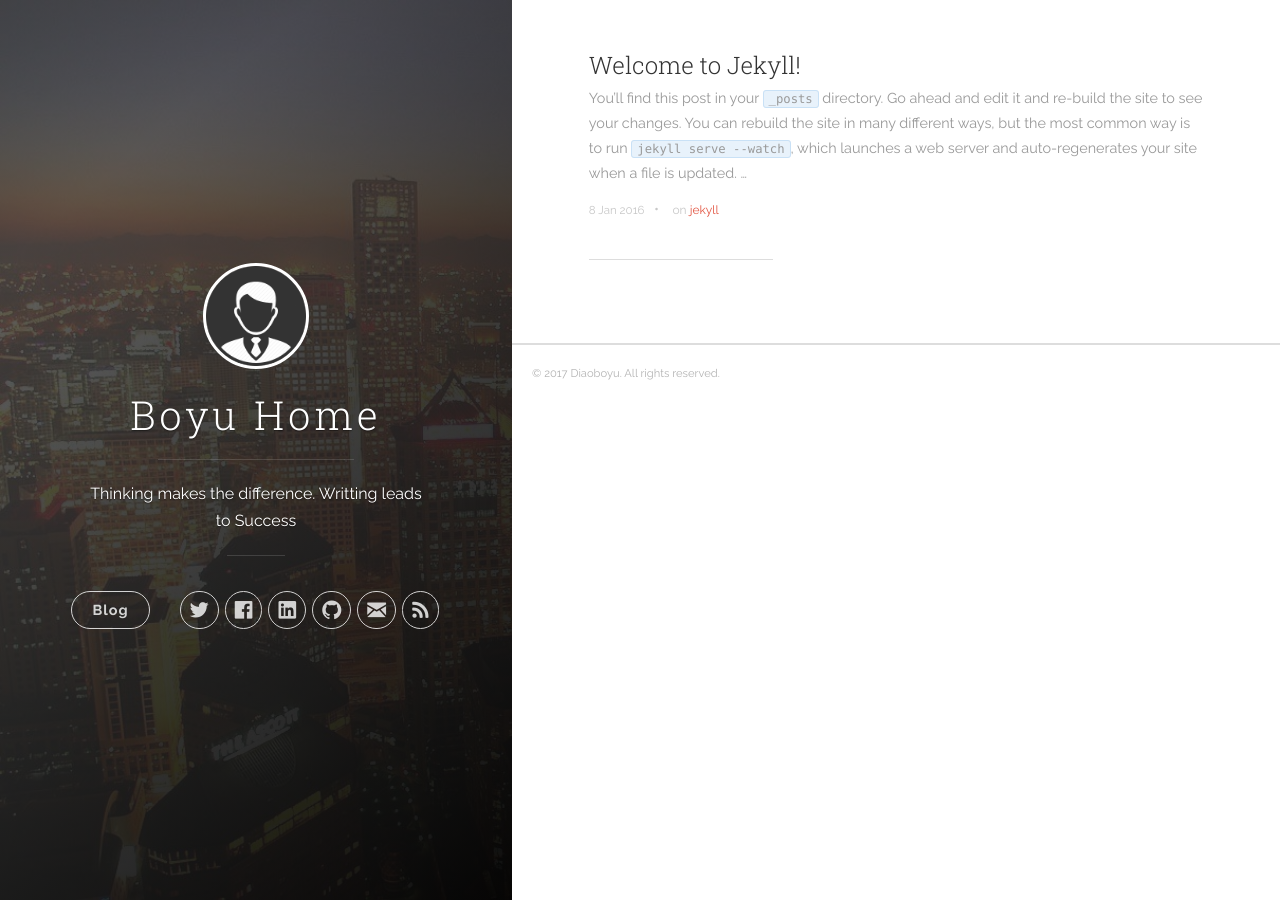
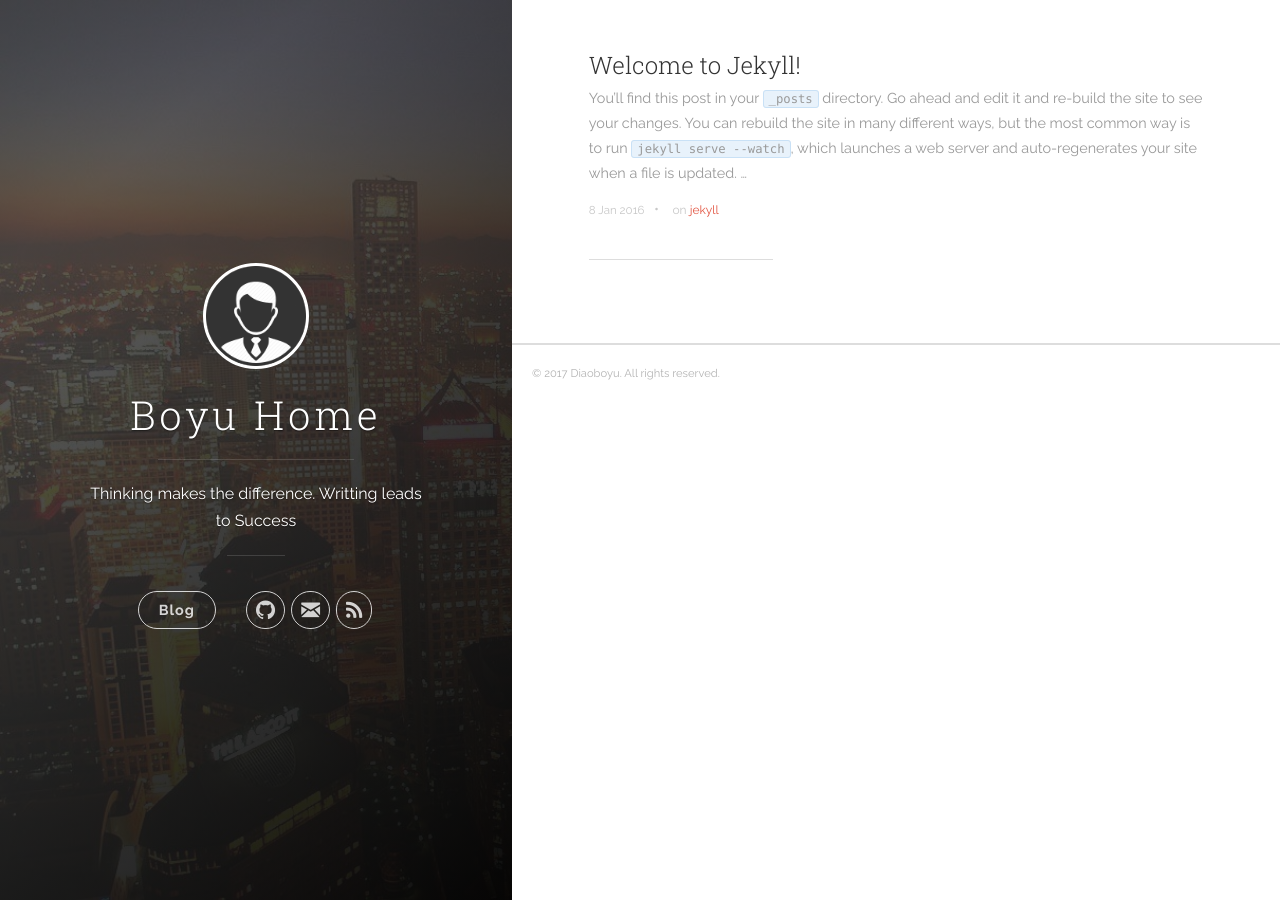
Before and after one commit to ictdby/ictdby.github.io, a Jekyll site: the page built from index.html, in a window 1280 px wide. Built offline with Jekyll 4.4.1, drawn with Linux system fonts in a browser that asks for light colours; nearby versions of some CDN libraries; the list of posts is cut into pages by our own code.

Commit message:
remove twitter fb and linkedin icon

```diff
--- a/_includes/header.html
+++ b/_includes/header.html
@@ -27,35 +27,7 @@
           <nav class="cover-navigation navigation--social">
             <ul class="navigation">
 
-            {% if site.author.twitter_username %}
-              <!-- Twitter -->
-              <li class="navigation__item">
-                <a href="http://twitter.com/{{ site.author.twitter_username }}" title="@{{ site.author.twitter_username }} on Twitter" target="_blank">
-                  <i class="icon icon-social-twitter"></i>
-                  <span class="label">Twitter</span>
-                </a>
-              </li>
-            {% endif %}
 
-            {% if site.author.facebook_username %}
-              <!-- Facebook -->
-              <li class="navigation__item">
-                <a href="http://fb.me/{{ site.author.facebook_username }}" title="{{ site.author.facebook_username }} on Facebook" target="_blank">
-                  <i class="icon icon-social-facebook"></i>
-                  <span class="label">Facebook</span>
-                </a>
-              </li>
-            {% endif %}
-
-            {% if site.author.linkedin_username %}
-              <!-- LinkedIn -->
-              <li class="navigation__item">
-                <a href="https://www.linkedin.com/in/{{ site.author.linkedin_username }}" title="{{ site.author.linkedin_username }} on LinkedIn" target="_blank">
-                  <i class="icon icon-social-linkedin"></i>
-                  <span class="label">LinkedIn</span>
-                </a>
-              </li>
-            {% endif %}
 
             {% if site.author.github_username %}
               <!-- GitHub -->
```
